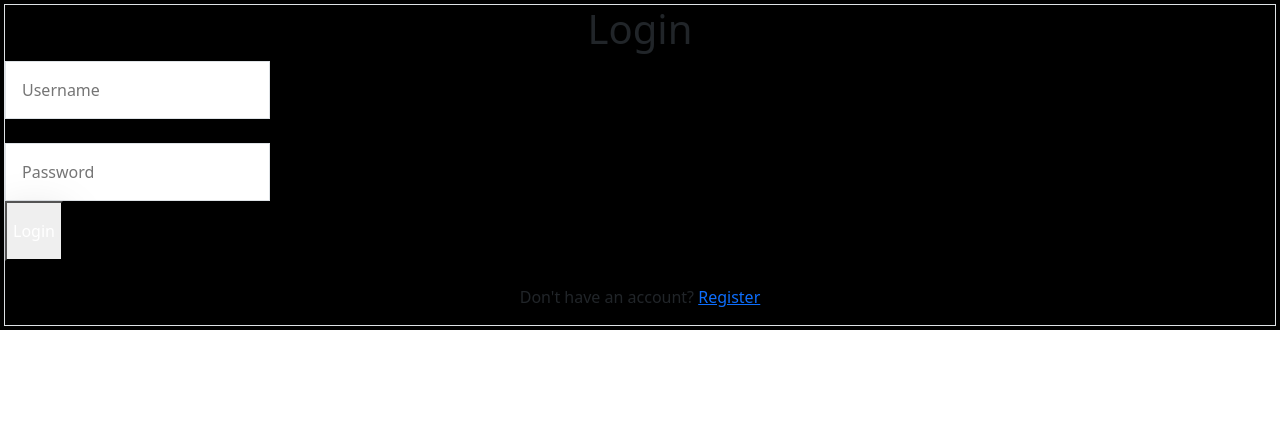
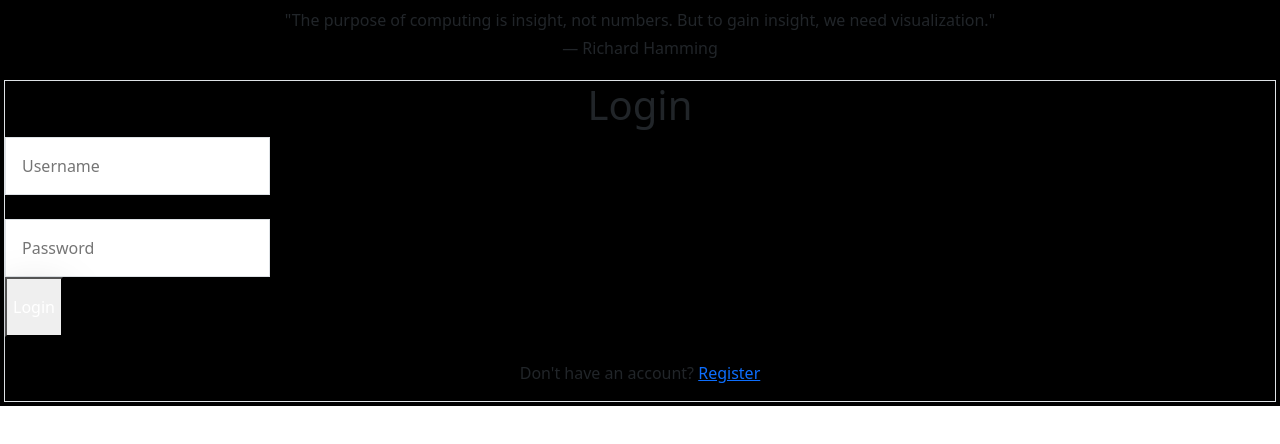
Before and after one commit to SamiChamseddine/AlgorithmVisualization, a React (Vite) app in the folder frontend/: page /#/login in a window 1280 px wide. Shown: the top 444 px of the page. Built offline with nearby package versions, Linux system fonts and the light colour scheme; no server answers; the HTML template or start-up script is replaced by a standard one.

Commit message:
Update Form.jsx

```diff
--- a/frontend/src/components/Form.jsx
+++ b/frontend/src/components/Form.jsx
@@ -34,6 +34,15 @@ function Form({ route, method }) {
 
     return (
         <div className="flex flex-col items-center justify-center min-h-screen bg-black text-gray-200 p-1">
+      <div className=" top-20 left-0 right-0 mx-auto w-full max-w-3xl px-4 z-20">
+        <blockquote className="text-center italic text-gray-300 text-sm md:text-base p-1 rounded-xl">
+          "The purpose of computing is insight, not numbers. But to gain
+          insight, we need visualization."
+          <footer className="mt-1 text-purple-400/80 not-italic text-xs md:text-sm">
+            — Richard Hamming
+          </footer>
+        </blockquote>
+      </div>
             <form onSubmit={handleSubmit} className="bg-black p-6 rounded-xl shadow-xl w-full max-w-sm border border-gray-800">
                 <h1 className="text-4xl font-extrabold text-center mb-6 bg-gradient-to-r from-purple-500 to-pink-500 text-transparent bg-clip-text drop-shadow-[0_0_8px_#CA00B6]">
                     {name}
```
